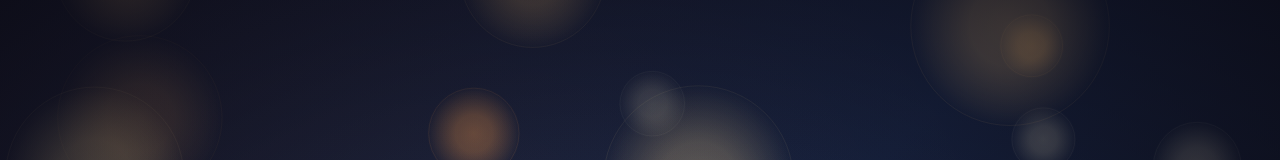
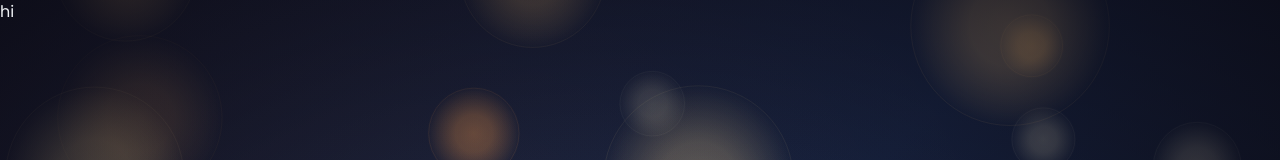
Before and after one commit to rubenaguilardev/p, a React (Vite) app: page / in a window 1280 px wide. Shown: the top 160 px of the page. Built offline with nearby package versions, Linux system fonts and the light colour scheme.

Commit message:
add sections, colors to css

```diff
--- a/src/App.tsx
+++ b/src/App.tsx
@@ -1,9 +1,13 @@
 import Bokeh from "@/components/ui/bokeh"
+import Header from "@/layout/Header"
 
 const App = () => {
   return (
-    <div className="relative w-full h-screen overflow-hidden">
+    <div className="relative w-full min-h-screen overflow-hidden">
       <Bokeh />
+      <Header />
+      <main>
+      </main>
     </div>
   )
 }
--- a/src/index.css
+++ b/src/index.css
@@ -1,130 +1,34 @@
+@import url('https://fonts.googleapis.com/css2?family=Poppins:ital,wght@0,100;0,200;0,300;0,400;0,500;0,600;0,700;0,800;0,900;1,100;1,200;1,300;1,400;1,500;1,600;1,700;1,800;1,900&display=swap');
 @import "tailwindcss";
-@import "tw-animate-css";
-@import "shadcn/tailwind.css";
-@import "@fontsource-variable/geist";
 
-@custom-variant dark (&:is(.dark *));
+@theme {
+  --color-foreground: #f0f2f5;
 
-@theme inline {
-    --font-heading: var(--font-sans);
-    --font-sans: 'Geist Variable', sans-serif;
-    --color-sidebar-ring: var(--sidebar-ring);
-    --color-sidebar-border: var(--sidebar-border);
-    --color-sidebar-accent-foreground: var(--sidebar-accent-foreground);
-    --color-sidebar-accent: var(--sidebar-accent);
-    --color-sidebar-primary-foreground: var(--sidebar-primary-foreground);
-    --color-sidebar-primary: var(--sidebar-primary);
-    --color-sidebar-foreground: var(--sidebar-foreground);
-    --color-sidebar: var(--sidebar);
-    --color-chart-5: var(--chart-5);
-    --color-chart-4: var(--chart-4);
-    --color-chart-3: var(--chart-3);
-    --color-chart-2: var(--chart-2);
-    --color-chart-1: var(--chart-1);
-    --color-ring: var(--ring);
-    --color-input: var(--input);
-    --color-border: var(--border);
-    --color-destructive: var(--destructive);
-    --color-accent-foreground: var(--accent-foreground);
-    --color-accent: var(--accent);
-    --color-muted-foreground: var(--muted-foreground);
-    --color-muted: var(--muted);
-    --color-secondary-foreground: var(--secondary-foreground);
-    --color-secondary: var(--secondary);
-    --color-primary-foreground: var(--primary-foreground);
-    --color-primary: var(--primary);
-    --color-popover-foreground: var(--popover-foreground);
-    --color-popover: var(--popover);
-    --color-card-foreground: var(--card-foreground);
-    --color-card: var(--card);
-    --color-foreground: var(--foreground);
-    --color-background: var(--background);
-    --radius-sm: calc(var(--radius) * 0.6);
-    --radius-md: calc(var(--radius) * 0.8);
-    --radius-lg: var(--radius);
-    --radius-xl: calc(var(--radius) * 1.4);
-    --radius-2xl: calc(var(--radius) * 1.8);
-    --radius-3xl: calc(var(--radius) * 2.2);
-    --radius-4xl: calc(var(--radius) * 2.6);
-}
+  --color-primary: #20b2a6;
+  --color-primary-foreground: #ffffff;
 
-:root {
-    --background: oklch(1 0 0);
-    --foreground: oklch(0.145 0 0);
-    --card: oklch(1 0 0);
-    --card-foreground: oklch(0.145 0 0);
-    --popover: oklch(1 0 0);
-    --popover-foreground: oklch(0.145 0 0);
-    --primary: oklch(0.205 0 0);
-    --primary-foreground: oklch(0.985 0 0);
-    --secondary: oklch(0.97 0 0);
-    --secondary-foreground: oklch(0.205 0 0);
-    --muted: oklch(0.97 0 0);
-    --muted-foreground: oklch(0.556 0 0);
-    --accent: oklch(0.97 0 0);
-    --accent-foreground: oklch(0.205 0 0);
-    --destructive: oklch(0.577 0.245 27.325);
-    --border: oklch(0.922 0 0);
-    --input: oklch(0.922 0 0);
-    --ring: oklch(0.708 0 0);
-    --chart-1: oklch(0.87 0 0);
-    --chart-2: oklch(0.556 0 0);
-    --chart-3: oklch(0.439 0 0);
-    --chart-4: oklch(0.371 0 0);
-    --chart-5: oklch(0.269 0 0);
-    --radius: 0.625rem;
-    --sidebar: oklch(0.985 0 0);
-    --sidebar-foreground: oklch(0.145 0 0);
-    --sidebar-primary: oklch(0.205 0 0);
-    --sidebar-primary-foreground: oklch(0.985 0 0);
-    --sidebar-accent: oklch(0.97 0 0);
-    --sidebar-accent-foreground: oklch(0.205 0 0);
-    --sidebar-border: oklch(0.922 0 0);
-    --sidebar-ring: oklch(0.708 0 0);
-}
+  --color-secondary: #CBD5E1;
+  --color-secondary-foreground: #20b2a6;
 
-.dark {
-    --background: oklch(0.145 0 0);
-    --foreground: oklch(0.985 0 0);
-    --card: oklch(0.205 0 0);
-    --card-foreground: oklch(0.985 0 0);
-    --popover: oklch(0.205 0 0);
-    --popover-foreground: oklch(0.985 0 0);
-    --primary: oklch(0.922 0 0);
-    --primary-foreground: oklch(0.205 0 0);
-    --secondary: oklch(0.269 0 0);
-    --secondary-foreground: oklch(0.985 0 0);
-    --muted: oklch(0.269 0 0);
-    --muted-foreground: oklch(0.708 0 0);
-    --accent: oklch(0.269 0 0);
-    --accent-foreground: oklch(0.985 0 0);
-    --destructive: oklch(0.704 0.191 22.216);
-    --border: oklch(1 0 0 / 10%);
-    --input: oklch(1 0 0 / 15%);
-    --ring: oklch(0.556 0 0);
-    --chart-1: oklch(0.87 0 0);
-    --chart-2: oklch(0.556 0 0);
-    --chart-3: oklch(0.439 0 0);
-    --chart-4: oklch(0.371 0 0);
-    --chart-5: oklch(0.269 0 0);
-    --sidebar: oklch(0.205 0 0);
-    --sidebar-foreground: oklch(0.985 0 0);
-    --sidebar-primary: oklch(0.488 0.243 264.376);
-    --sidebar-primary-foreground: oklch(0.985 0 0);
-    --sidebar-accent: oklch(0.269 0 0);
-    --sidebar-accent-foreground: oklch(0.985 0 0);
-    --sidebar-border: oklch(1 0 0 / 10%);
-    --sidebar-ring: oklch(0.556 0 0);
+  --color-muted: #252e37;
+  --color-muted-foreground: #94A3B8;
+
+  --color-border: #242b32;
+
+  --radius: 0.75rem;
+
+  --color-highlight: #f5a623;
+  --color-surface: #002a40;
 }
 
 @layer base {
-  * {
-    @apply border-border outline-ring/50;
-    }
+
+  html {
+    scroll-behavior: smooth;
+  }
+
   body {
-    @apply bg-background text-foreground;
-    }
-  html {
-    @apply font-sans;
-    }
+    color: var(--color-foreground);
+    font-family: "Poppins", sans-serif;
+  }
 }
--- /dev/null
+++ b/src/layout/Header.tsx
@@ -0,0 +1,7 @@
+const Header = () => {
+  return (
+    <h2 className="relative">hi</h2>
+  )
+}
+
+export default Header
--- /dev/null
+++ b/src/sections/About.tsx
@@ -0,0 +1,7 @@
+const About = () => {
+  return (
+    <h2 className="relative">hi</h2>
+  )
+}
+
+export default About
--- /dev/null
+++ b/src/sections/Contact.tsx
@@ -0,0 +1,7 @@
+const Contact = () => {
+  return (
+    <h2 className="relative">hi</h2>
+  )
+}
+
+export default Contact
--- /dev/null
+++ b/src/sections/Education.tsx
@@ -0,0 +1,7 @@
+const Education = () => {
+  return (
+    <h2 className="relative">hi</h2>
+  )
+}
+
+export default Education
--- /dev/null
+++ b/src/sections/Experience.tsx
@@ -0,0 +1,7 @@
+const Experience = () => {
+  return (
+    <h2 className="relative">hi</h2>
+  )
+}
+
+export default Experience
--- /dev/null
+++ b/src/sections/Projects.tsx
@@ -0,0 +1,7 @@
+const Projects = () => {
+  return (
+    <h2 className="relative">hi</h2>
+  )
+}
+
+export default Projects
--- /dev/null
+++ b/src/sections/Skills.tsx
@@ -0,0 +1,7 @@
+const Skills = () => {
+  return (
+    <h2 className="relative">hi</h2>
+  )
+}
+
+export default Skills
```
